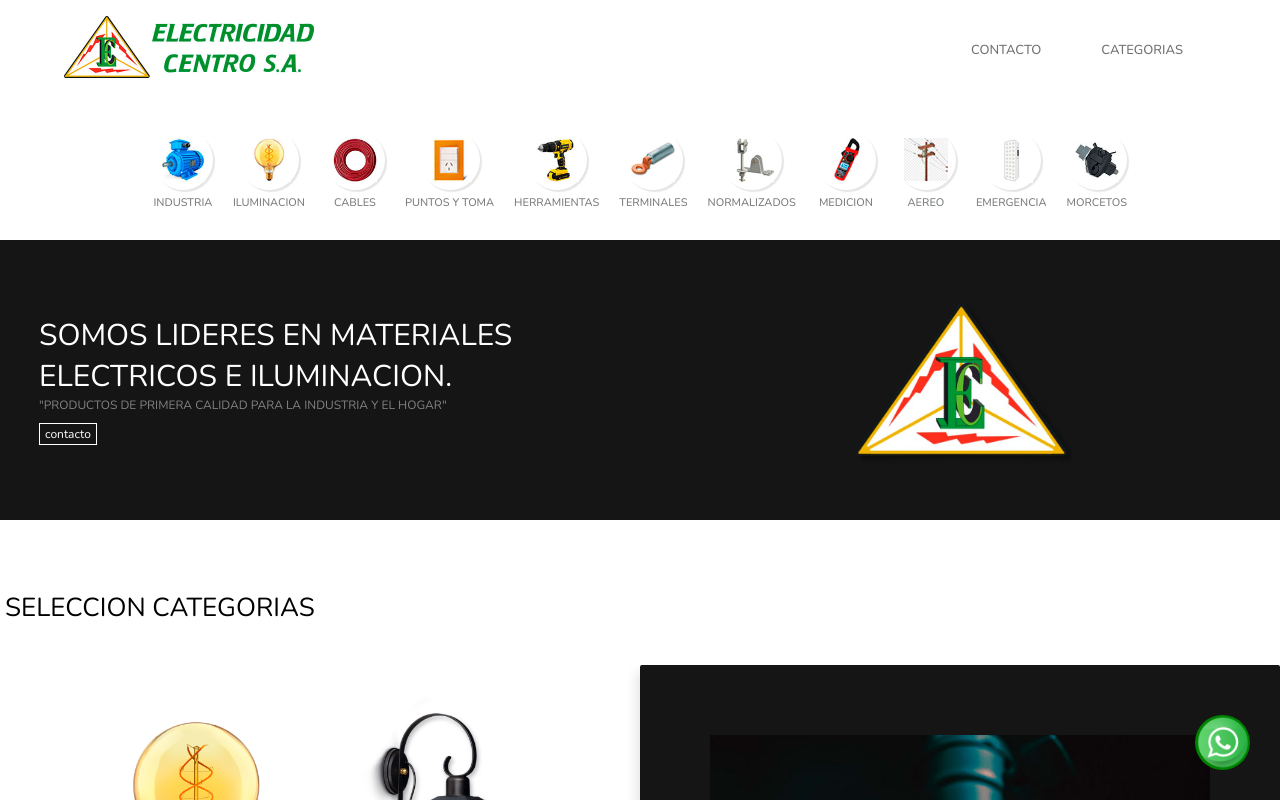
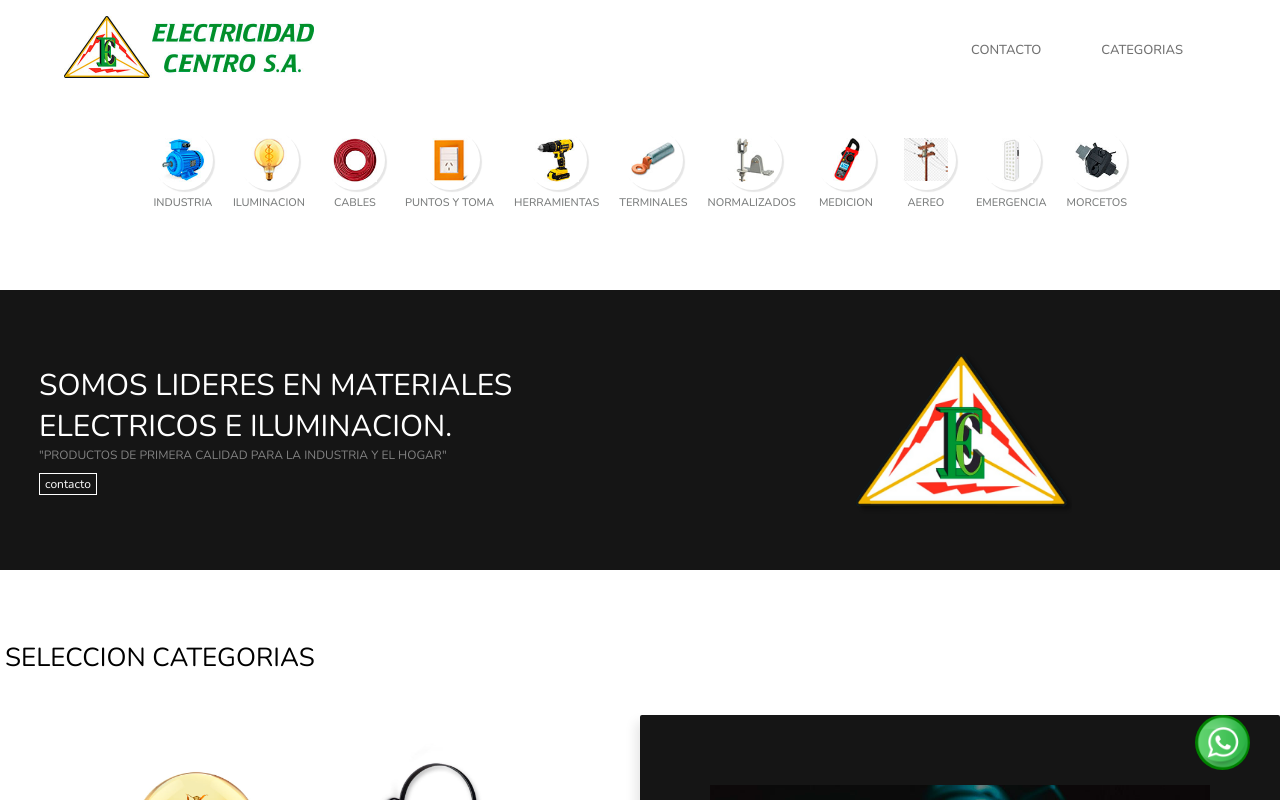
Before and after one commit to marianorigo18/app-centro, a React (Create React App) app: page / in a window 1280 px wide. Shown: the top 800 px of the page. Built offline with nearby package versions, Linux system fonts and the light colour scheme.

Commit message:
espaciados webs

```diff
--- a/src/pages/Home.js
+++ b/src/pages/Home.js
@@ -18,7 +18,7 @@ const LayoutHome = styled.div`
   box-sizing: border-box;
   margin: 120px auto 5px auto;
   @media (min-width: 768px) {
-    margin: 140px auto 5px auto;
+    margin: 190px auto 5px auto;
   }
 `;
 const Hidden = styled.div`
--- a/src/pages/Page.css
+++ b/src/pages/Page.css
@@ -9,7 +9,7 @@
   display: grid;
   grid-template-columns: repeat(2, 1fr);
   grid-auto-rows: 340px;
-  margin: 120px 0 5px 0;
+  margin: 190px 0 5px 0;
   padding: 10px;
   transition: 0.3s;
   border-radius: 5px;
```
